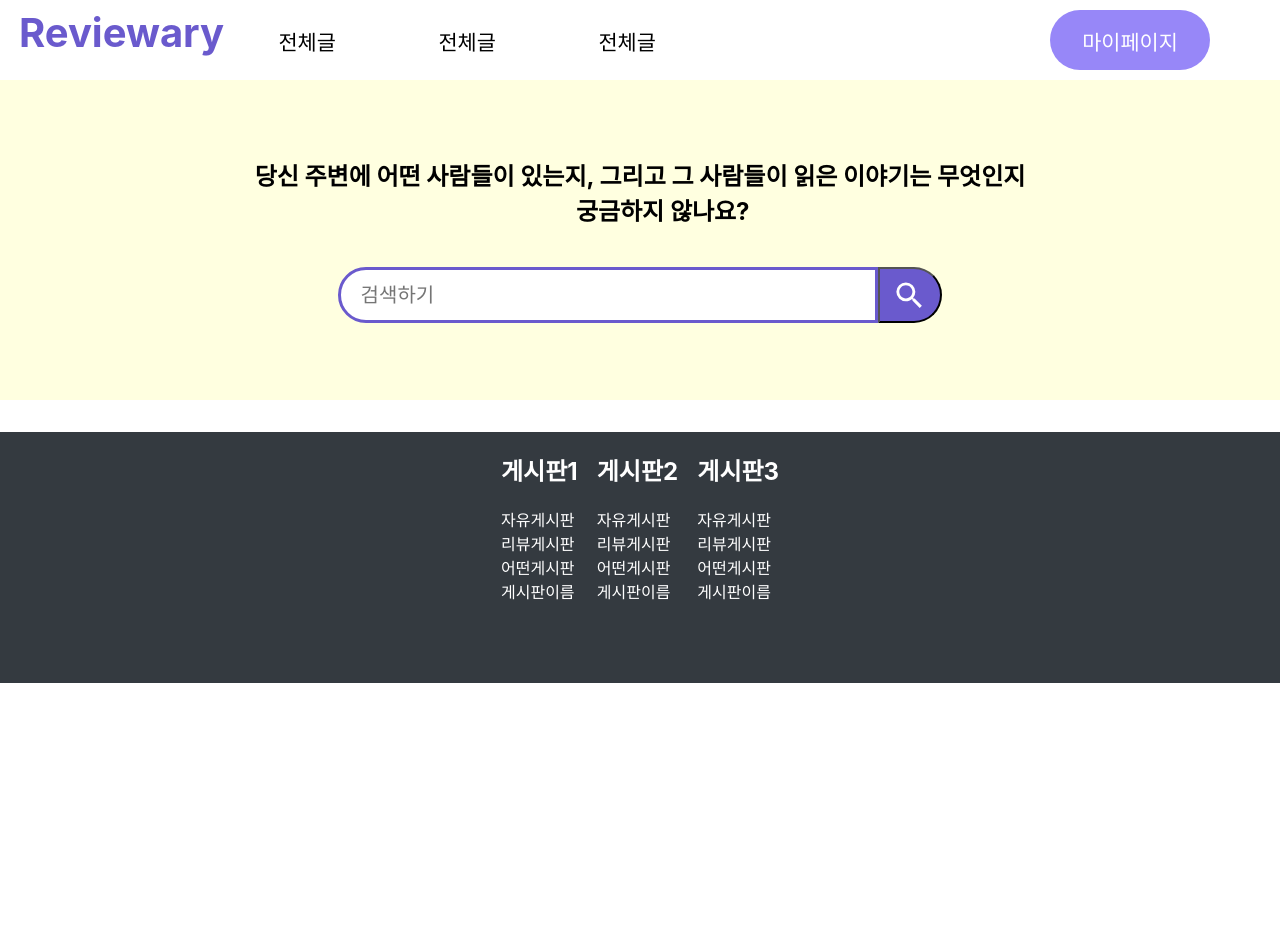
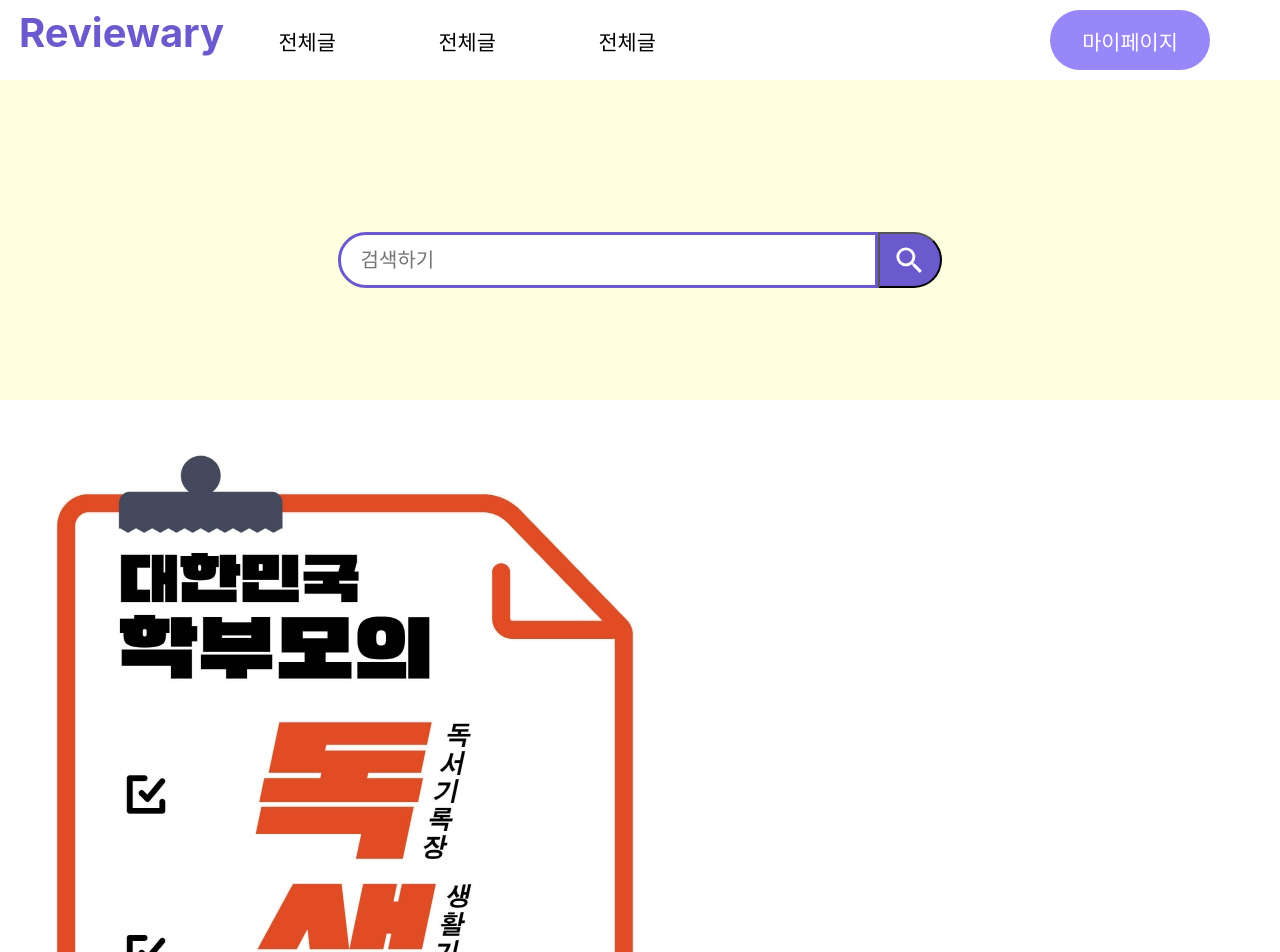
Before and after one commit to witch-factory/book-community, a React (Create React App) app in the folder client/: page /bookInfo in a window 1280 px wide. Shown: the top 952 px of the page. Before the commit the page ends 800 px from the top, so only its background shows below. Built offline with nearby package versions, Linux system fonts and the light colour scheme.

Commit message:
책표지그림 삽입

```diff
--- a/client/src/BookInfoPage.js
+++ b/client/src/BookInfoPage.js
@@ -3,15 +3,18 @@ import VerticalContainer from './common/VerticalContainer';
 import PageHeader from './common/PageHeader';
 import SearchBox from './common/SearchBox';
 import PageFooter from './common/PageFooter';
+import book5 from './image/book5.jpg';
+
+function BookCoverImage({ coverImg }) {
+  return <img src={coverImg} alt="Book cover" />;
+}
 
 function BookInfoPage() {
   return (
     <VerticalContainer>
       <PageHeader />
-      <SearchBox
-        mainPhrase="당신 주변에 어떤 사람들이 있는지, 그리고 그 사람들이 읽은 이야기는 무엇인지
-        궁금하지 않나요?"
-      />
+      <SearchBox />
+      <BookCoverImage coverImg={book5} />
       <PageFooter />
     </VerticalContainer>
   );
```
